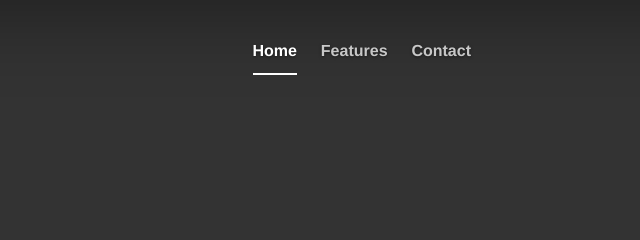
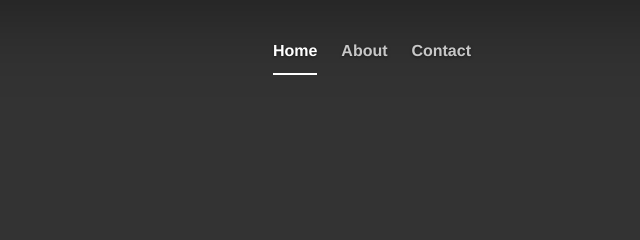
Before and after one commit to dunya-beauty/dunya-beauty.github.io, a plain HTML site: page index.html in a window 1280 px wide. Shown: the top 240 px of the page, 489-1129 px from the left. Drawn offline with nearby package versions, Linux system fonts and the light colour scheme.

Commit message:
Add about section

```diff
--- a/index.html
+++ b/index.html
@@ -48,7 +48,7 @@
               <nav>
                 <ul class="nav masthead-nav">
                   <li class="active"><a href="#">Home</a></li>
-                  <li><a href="#">Features</a></li>
+                  <li><a href="#">About</a></li>
                   <li><a href="#">Contact</a></li>
                 </ul>
               </nav>
```
